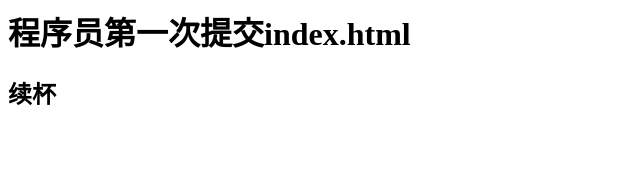
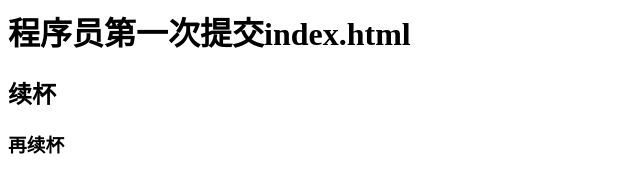
Before and after one commit to misaiyazyc/git-demo, a plain HTML site: page index.html in a window 1280 px wide. Shown: the whole page, without its empty margins (0-640 px from the left). Drawn offline with Linux system fonts and the light colour scheme.

Commit message:
程序员A第三次提交

```diff
--- a/index.html
+++ b/index.html
@@ -1,2 +1,3 @@
 <h1>程序员第一次提交index.html</h1>
 <h2>续杯</h2>
+<h3>再续杯</h3>
```
